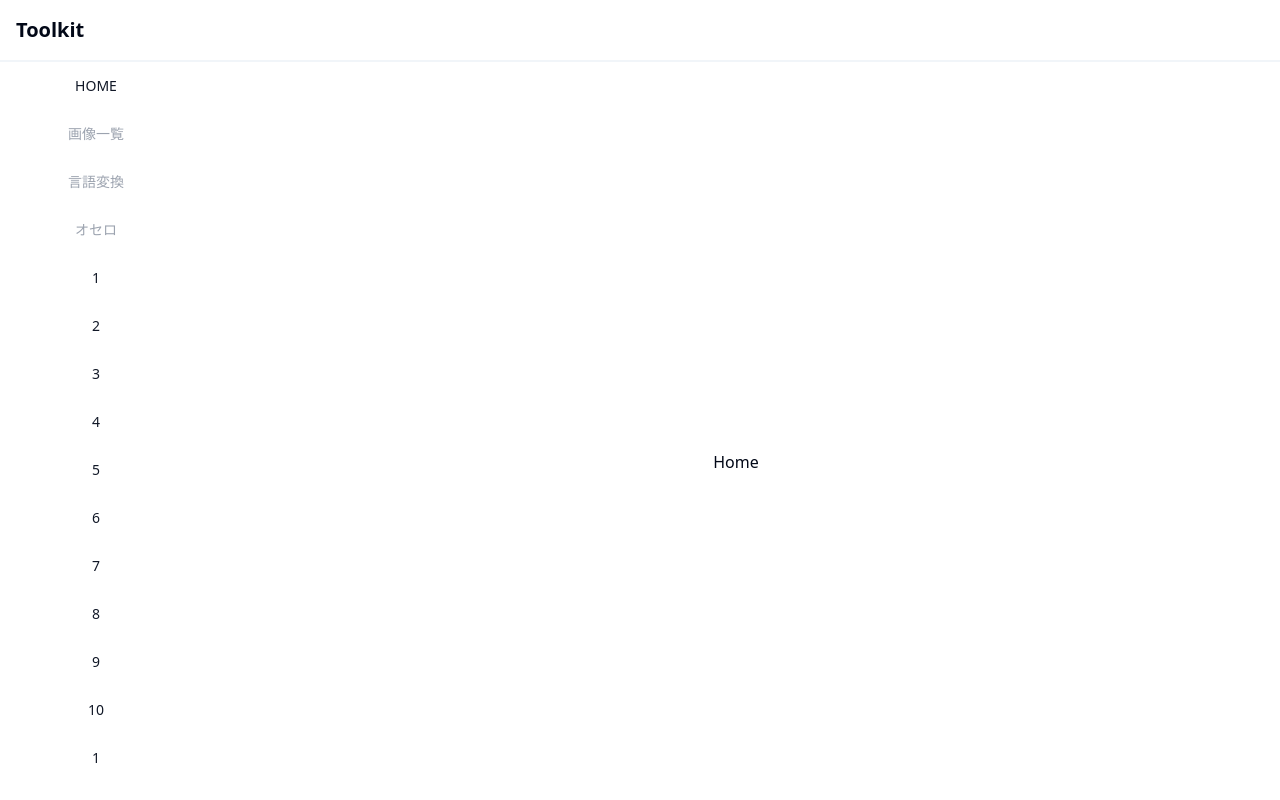
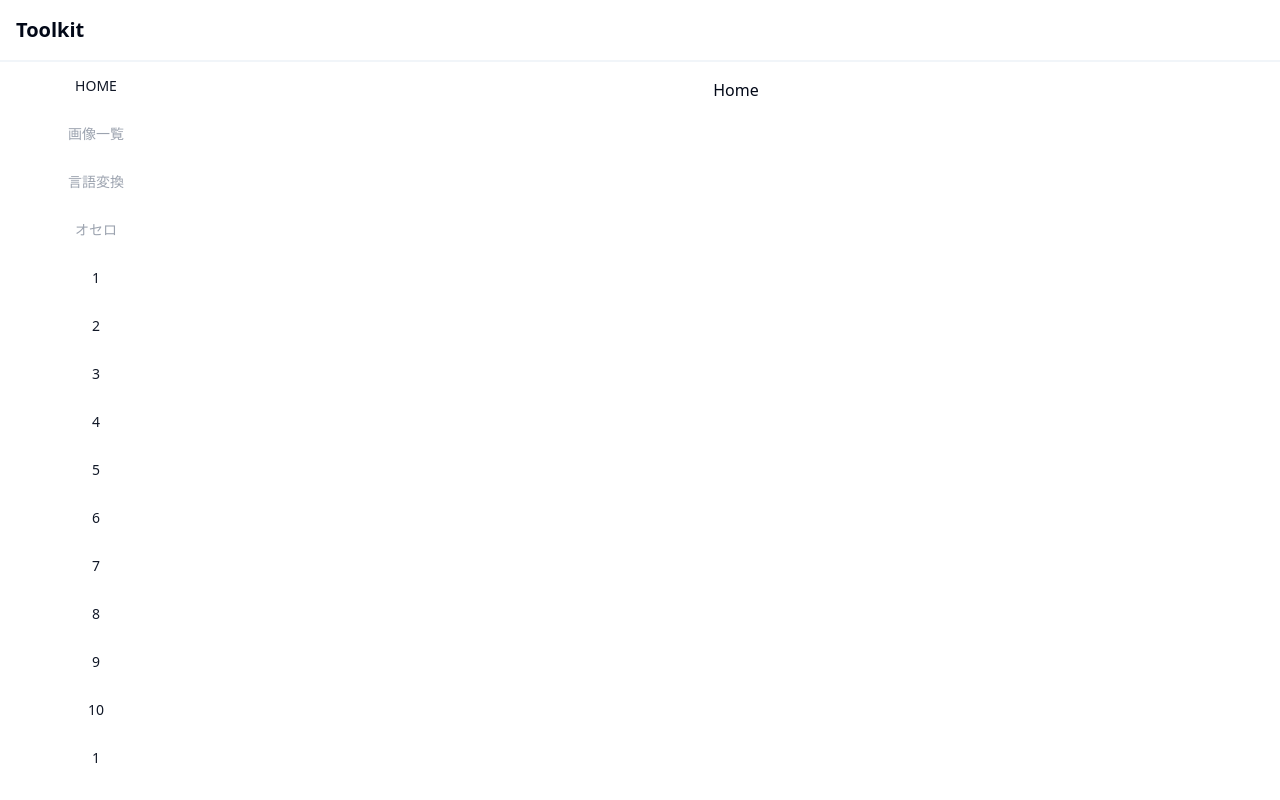
Before and after one commit to yr260625/vercel-postgres-trial, a Next.js app: page / in a window 1280 px wide. Built offline with nearby package versions, Linux system fonts and the light colour scheme.

Commit message:
[FIX] layout

```diff
--- a/src/components/layouts/page/PageLayout.tsx
+++ b/src/components/layouts/page/PageLayout.tsx
@@ -6,9 +6,9 @@ import { ScrollArea } from '@/components/ui/scroll-area';
 
 export const PageLayout: FC<{ children: ReactNode }> = memo(function PageLayout({ children }) {
   return (
-    <div className='h-screen overflow-y-scroll'>
+    <div className='flex flex-col h-screen overflow-y-scroll'>
       <Header></Header>
-      <div className='flex'>
+      <div className='flex flex-1'>
         <div className='h-full hidden sm:block fixed sm:static'>
           <ScrollArea className='h-screen w-48 rounded-md'>
             <Sidebar></Sidebar>
```
